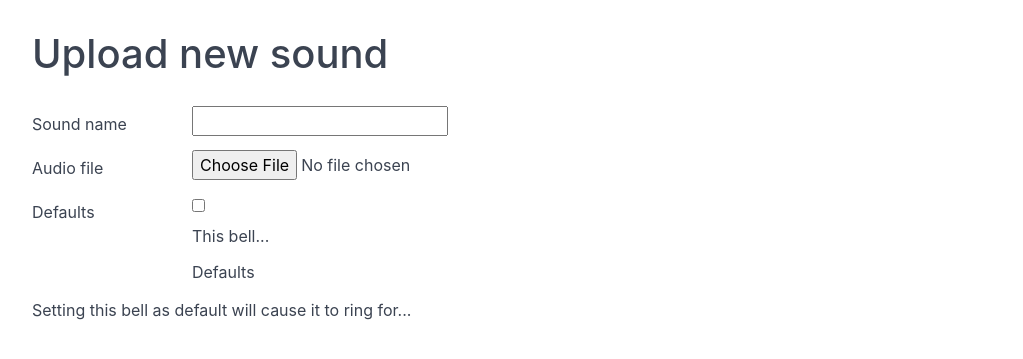
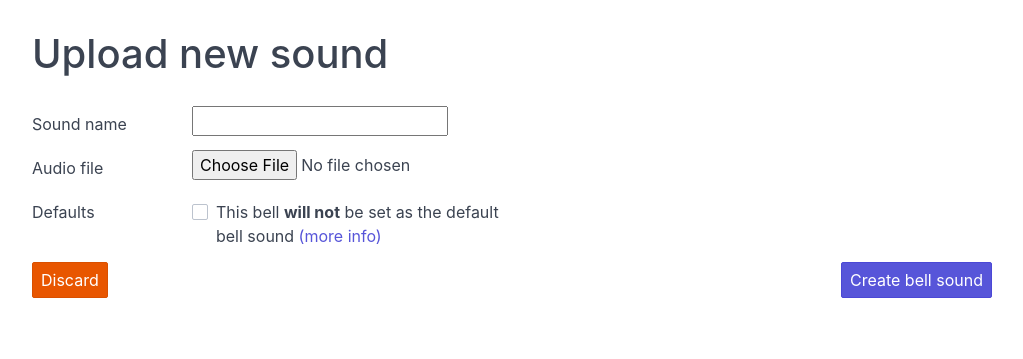
Before and after one commit to angussidney/bell-scheduler, a Flask app: page /settings/sounds/create in a window 1280 px wide. Shown: the part 24-383 px from the top of the page, without its empty margins (128-1151 px from the left). Run offline with Flask 2, Linux system fonts and the light colour scheme.

Commit message:
Added modals to create sound page

```diff
--- a/bell-server/app.py
+++ b/bell-server/app.py
@@ -1,6 +1,7 @@
 from flask import Flask
 import os
 
+from helpers import system_wide_template_variables
 
 def create_app(test_config=None):
     # create and configure the app
@@ -36,4 +37,6 @@ def create_app(test_config=None):
     app.register_blueprint(users.bp)
     app.add_url_rule('/', endpoint='index')
 
+    app.context_processor(system_wide_template_variables)
+
     return app
--- /dev/null
+++ b/bell-server/helpers.py
@@ -0,0 +1,4 @@
+def system_wide_template_variables():
+    return dict(
+        docs="http://angussidney.github.io/bell-scheduler/docs/#"
+    )
--- a/bell-server/templates/settings/sounds/create.html
+++ b/bell-server/templates/settings/sounds/create.html
@@ -20,14 +20,57 @@
         <div class="form-group">
             <div class="col-2 col-sm-12"><label class="form-label" for="default">Defaults</label></div>
             <div class="col-4 col-sm-12">
-                <input type="checkbox" name="default" id="default" required>
-                <label class="form-label" for="default" id="is_default">This bell...</label>
-                <label class="form-label" for="default" id="not_default">Defaults</label>
+                <label class="form-checkbox">
+                    <input type="checkbox" name="default" id="default">
+                    <i class="form-icon"></i>
+                    <span class="default_toggle">This bell <strong>will not</strong> be set as the default bell sound</span>
+                    <span class="default_toggle d-hide">This bell <strong>will</strong> be set as the new default sound</span>
+                    <a href="{{ docs }}/default-sound">(more info)</a>
+                </label>
             </div>
         </div>
-        <p id="">Setting this bell as default will cause it to ring for...</p>
         <!-- modal
-        Are you sure you would like to set this bell as the default? This will affect <strong>all templates and schedules</strong> that do not have a bell sound explicitly set.
+
         -->
+
+        <button type="button" id="discard" onclick="toggle_modal('discard_modal')" class="btn btn-error">Discard</button>
+        <div class="modal" id="discard_modal">
+            <a onclick="toggle_modal('discard_modal')" class="modal-overlay" aria-label="Close"></a>
+            <div class="modal-container">
+                <div class="modal-header">
+                    <a onclick="toggle_modal('discard_modal')" class="btn btn-clear float-right" aria-label="Close"></a>
+                    <div class="modal-title h5">Discard data</div>
+                </div>
+                <div class="modal-body">
+                    <div class="content">
+                        Are you sure you would like to discard this bell sound?
+                    </div>
+                </div>
+                <div class="modal-footer">
+                    <a href="/templates" class="btn btn-error float-left">Discard changes</a>
+                    <button type="button" class="btn btn-primary" onclick="toggle_modal('discard_modal')">Continue editing</button>
+                </div>
+            </div>
+        </div>
+        <button type="button" id="save" onclick="toggle_modal('create_modal')" class="btn btn-primary float-right">Create bell sound</button>
+        <div class="modal" id="create_modal">
+            <a onclick="toggle_modal('create_modal')" class="modal-overlay" aria-label="Close"></a>
+            <div class="modal-container">
+                <div class="modal-header">
+                    <a onclick="toggle_modal('create_modal')" class="btn btn-clear float-right" aria-label="Close"></a>
+                    <div class="modal-title h5">Confirm submission</div>
+                </div>
+                <div class="modal-body">
+                    <div class="content" id="warnings">
+                        <span class="d-hide default_toggle">Are you sure you would like to set this bell as the default? This will affect <strong>all templates and schedules</strong> that do not have a bell sound explicitly set.</span>
+                        <span class="default_toggle"></span>
+                    </div>
+                </div>
+                <div class="modal-footer">
+                    <button type="button" class="btn float-left" onclick="toggle_modal('create_modal')">Continue editing</button> <!-- todo change when not editing -->
+                    <button type="submit" class="btn btn-primary" onclick="toggle_modal('create_modal')">Submit</button>
+                </div>
+            </div>
+        </div>
     </form>
 {% endblock %}
```
Also changed, not shown: bell-server/todo.md (+2 -0 lines).
